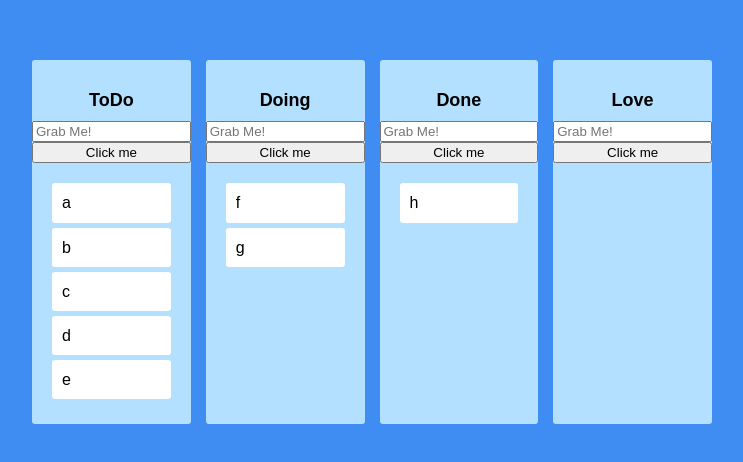
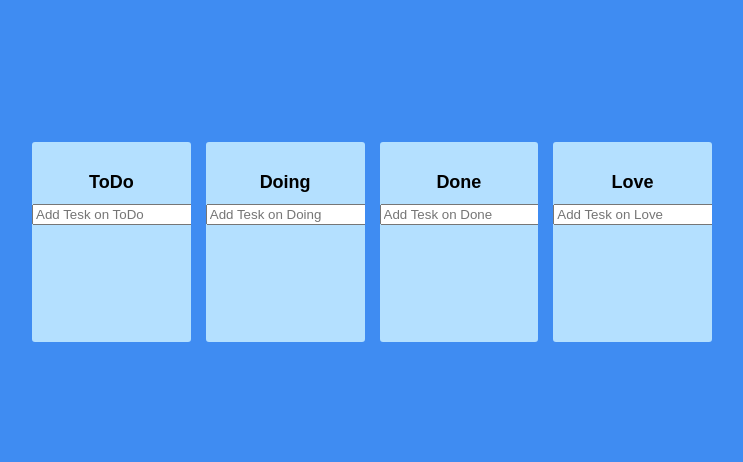
Before and after one commit to joyjsmun/Clone_Trello, a React (Create React App) app: page / in a window 1280 px wide. Shown: the part 158-620 px from the top of the page, without its empty margins (268-1011 px from the left). Built offline with nearby package versions, Linux system fonts and the light colour scheme.

Commit message:
ADD: creating input for adding todo

```diff
--- a/src/Board.tsx
+++ b/src/Board.tsx
@@ -1,7 +1,8 @@
 import {Droppable} from "react-beautiful-dnd";
 import DraggableCard from "./Components/DraggableCard";
 import styled from "styled-components";
-import { useRef } from "react";
+import { useForm } from "react-hook-form";
+import { ITodo } from "./atoms";
 
 
 const Wrapper = styled.div`
@@ -38,33 +39,40 @@
 
 `
 
+const Form = styled.form`
+    width: 100%;
+`
+
+
 interface IBoardProps{
-    toDos:string[];
+    toDos:ITodo[];
     boardId:string;
+}
+
+interface IForm{
+    toDo:string;
 }
 
 
 
+function Board({toDos,boardId}:IBoardProps){
+    const {register,setValue,handleSubmit} = useForm<IForm>();
+    const onValid = (toDo:IForm) =>{
+        setValue("toDo","");
 
-function Board({toDos,boardId}:IBoardProps){
-    const inputRef = useRef<HTMLInputElement>(null)
-    const onClick= () => {
-        inputRef?.current?.focus();
-        setTimeout(() => {
-            inputRef.current?.blur();
-        },5000);
     }
     return (
     <Wrapper>
         <Title>{boardId}</Title>
-        <input ref={inputRef} placeholder="Grab Me!" />
-        <button onClick={onClick}>Click me</button>
+        <Form onSubmit={handleSubmit(onValid)}>
+            <input {...register("toDo",{required:true})}type="text" placeholder={`Add Tesk on ${boardId}`} />
+        </Form>
         <Droppable droppableId={boardId}>
         {(magic,snapshot) =>
         <Area isDraggingOver={snapshot.isDraggingOver} isDraggingFromThis = {Boolean(snapshot.draggingFromThisWith)} ref={magic.innerRef} {...magic.droppableProps}>
 
           {toDos.map((toDo,index) =>
-          (<DraggableCard key={toDo} index={index} toDo={toDo} />
+          (<DraggableCard key={toDo.id} index={index} toDoId={toDo.id} toDoText={toDo.text} />
           ))}
           {magic.placeholder}
           </Area>}
--- a/src/Components/DraggableCard.tsx
+++ b/src/Components/DraggableCard.tsx
@@ -3,7 +3,8 @@
 import React from "react";
 
 interface IDragabbleCardProps{
-    toDo:string;
+    toDoId:number;
+    toDoText:string;
     index:number;
 }
 
@@ -16,16 +17,16 @@
     props.isDragging ? "0px 2px 5px rgba(0, 0, 0, 0.05)" : "none"};
 `
 
-function DraggableCard({toDo,index}:IDragabbleCardProps) {
+function DraggableCard({toDoId,index,toDoText}:IDragabbleCardProps) {
  return (
-    <Draggable key={toDo} draggableId={toDo} index={index}>
+    <Draggable draggableId={toDoId+""} index={index}>
     {(magic,snapshot) =>
       <Card
       isDragging= {snapshot.isDragging}
       ref={magic.innerRef}
        {...magic.draggableProps}
        {...magic.dragHandleProps}>
-         {toDo}
+         {toDoText}
        </Card>}
     </Draggable>
  )
--- a/src/atoms.tsx
+++ b/src/atoms.tsx
@@ -1,15 +1,21 @@
 import {atom,selector} from "recoil";
 
+
+export interface ITodo{
+    id:number;
+    text:string;
+}
+
 interface IToDoState{
-[key:string]:string[];
+[key:string]:ITodo[];
 }
 
 export const toDoState = atom<IToDoState>({
     key:"toDo",
     default:{
-        "ToDo":["a","b","c","d","e"],
-        Doing:["f","g"],
-        Done:["h"],
+        "ToDo":[],
+        Doing:[],
+        Done:[],
         Love:[],
     }
 })
```
